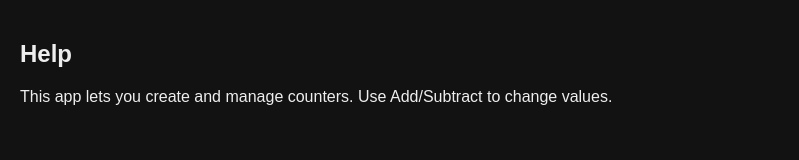
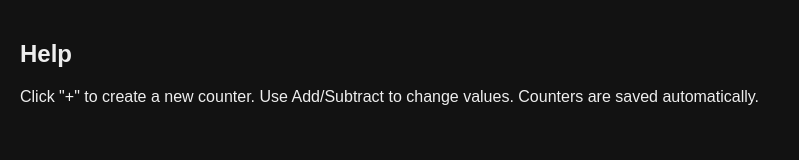
Before and after one commit to MattTheBot/Count-It, a plain HTML site: page help.html in a window 1280 px wide. Shown: the whole page, without its empty margins (0-799 px from the left). Drawn offline with Linux system fonts and the light colour scheme.

Commit message:
Update help.html

```diff
--- a/help.html
+++ b/help.html
@@ -9,7 +9,7 @@
   <div id="header"></div>
   <div style="padding:20px;">
     <h2>Help</h2>
-    <p>This app lets you create and manage counters. Use Add/Subtract to change values.</p>
+    <p>Click "+" to create a new counter. Use Add/Subtract to change values. Counters are saved automatically.</p>
   </div>
 </body>
 </html>
```
